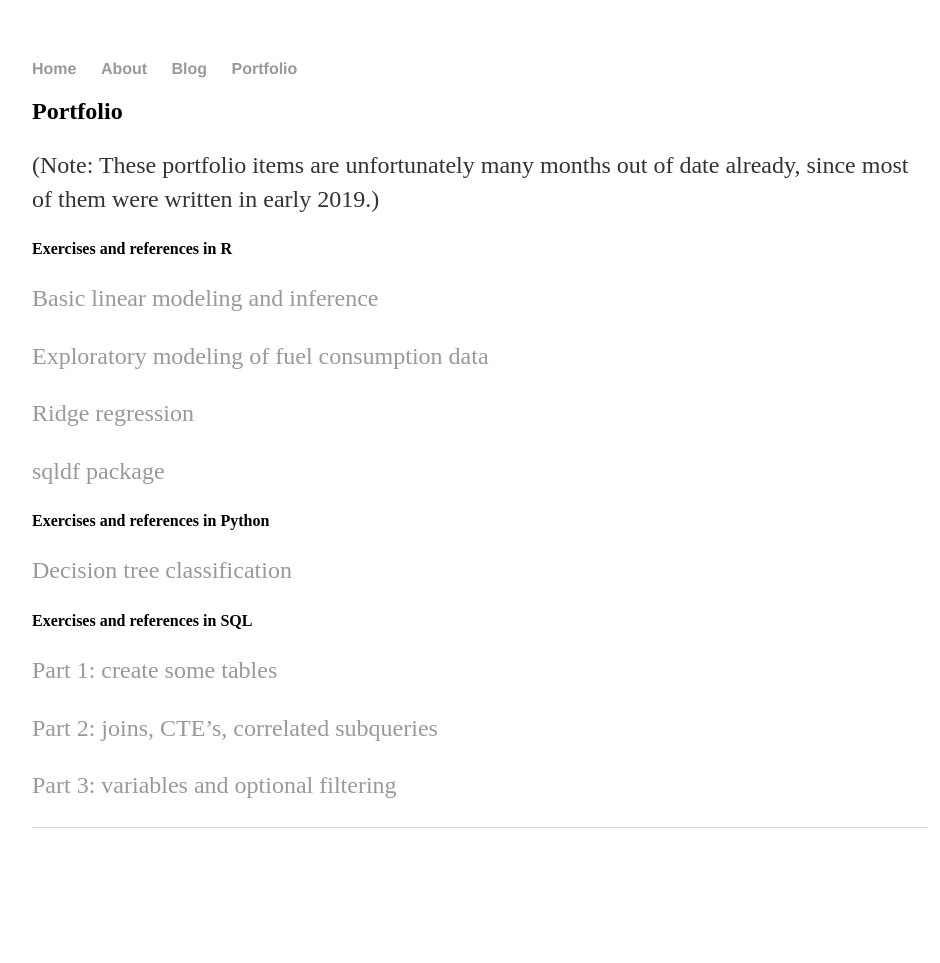
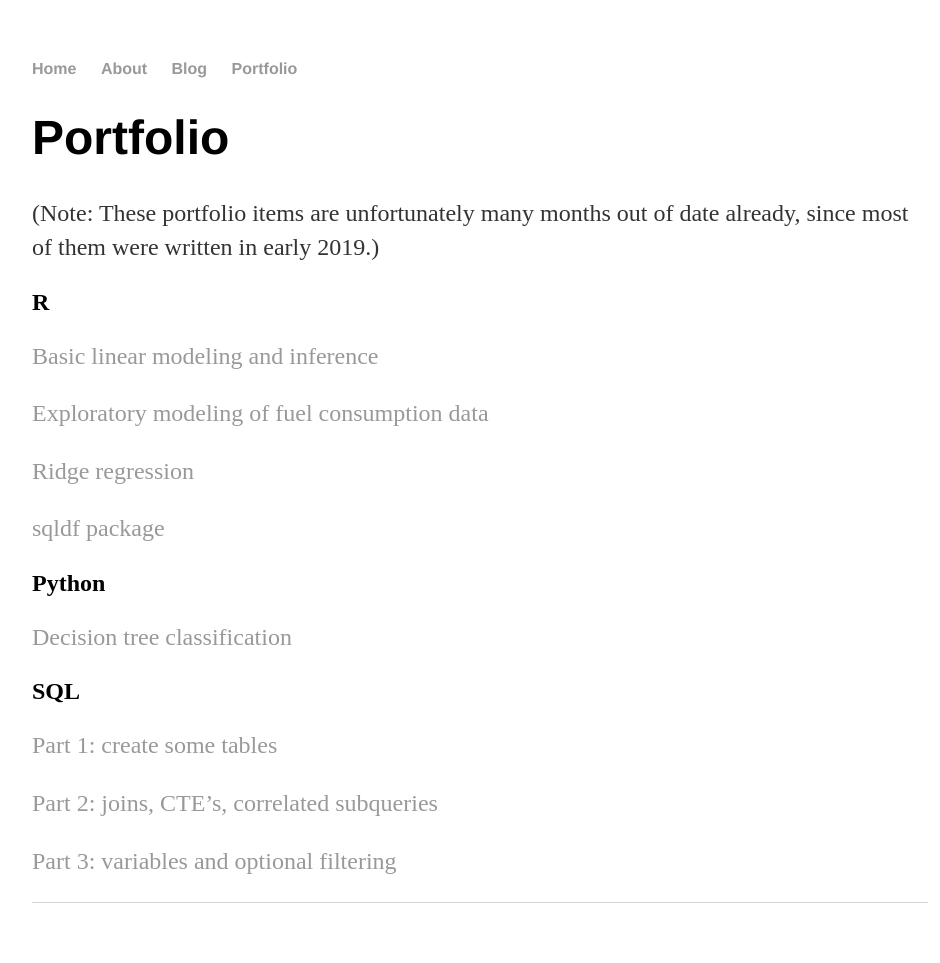
Before and after one commit to dmgrogers/dmgrogers.github.io, a Jekyll site: the page built from portfolio.md, in a window 1280 px wide. Shown: the whole page, without its empty margins (160-1100 px from the left). Built offline with Jekyll 4.4.1, drawn with Linux system fonts in a browser that asks for light colours; before the commit the page ends 900 px from its top, so only the background shows below that.

Commit message:
Update portfolio.md

```diff
--- a/portfolio.md
+++ b/portfolio.md
@@ -4,11 +4,12 @@ title: Portfolio
 ---
 
 Portfolio
---------
+===
 
 (Note: These portfolio items are unfortunately many months out of date already, since most of them were written in early 2019.)
 
-#### Exercises and references in R
+R
+---
 [Basic linear modeling and inference](../portfolio/2019-02-09-R-basic-linear-modeling-and-inference)
 
 [Exploratory modeling of fuel consumption data](../portfolio/2019-03-02-R-modeling-fuel-consumption.html)
@@ -18,11 +19,13 @@ Portfolio
 [sqldf package](../portfolio/2019-02-24-R-sqldf-package.html)
 
 
-#### Exercises and references in Python
+Python
+---
 [Decision tree classification](../portfolio/2019-03-13-Py-decision-tree.html)
 
 
-#### Exercises and references in SQL
+SQL
+---
 
 [Part 1: create some tables](../portfolio/2019-02-24-SQL-create-scheduling-example-tables)
 
```
